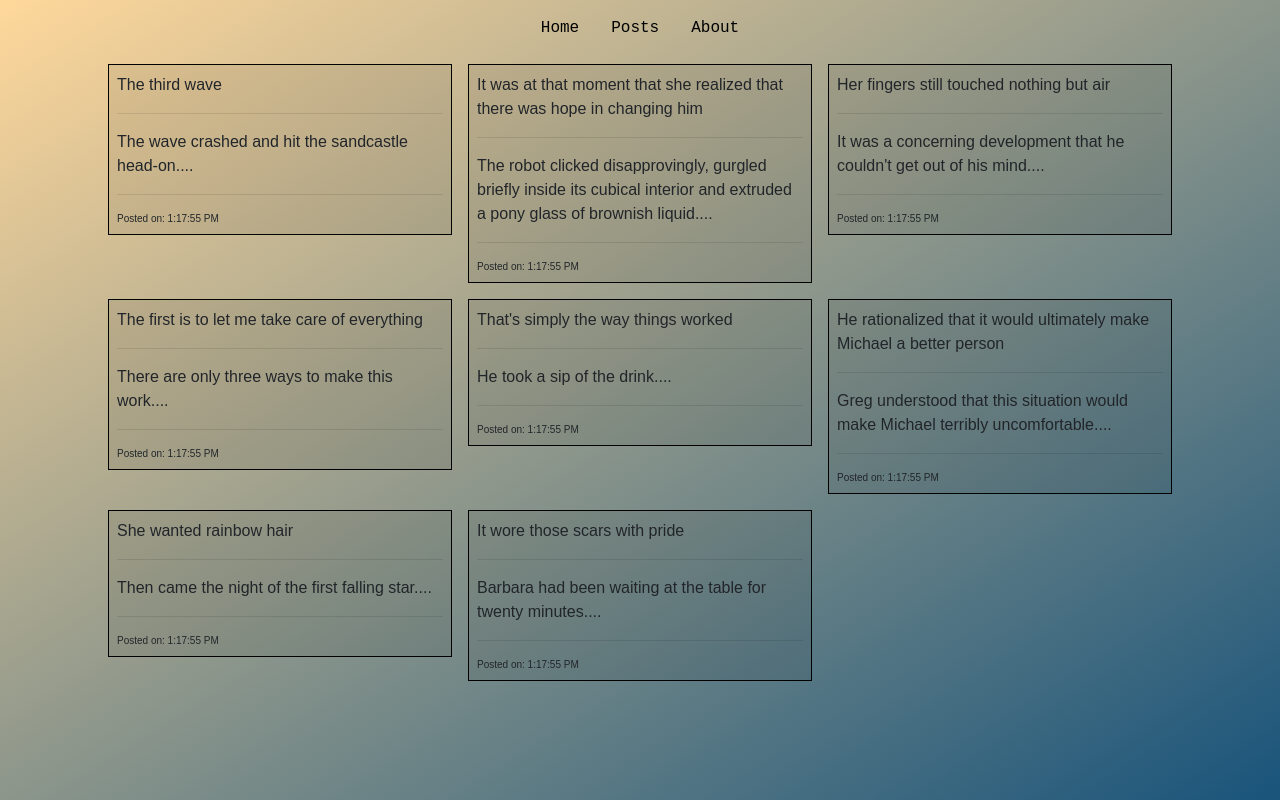
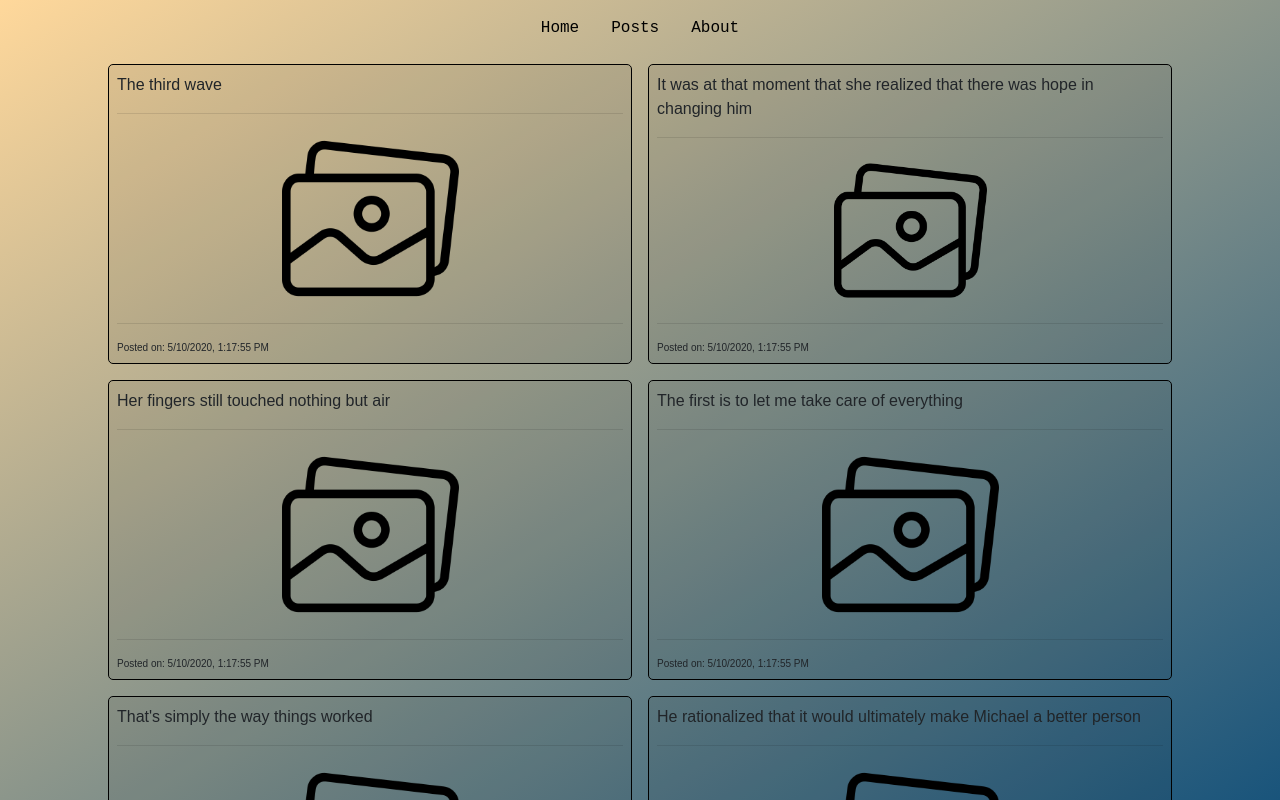
Before and after one commit to phuctv95/phuctv95.github.io, an Angular app: page / in a window 1280 px wide. Shown: the top 800 px of the page. Built offline with nearby package versions, Linux system fonts and the light colour scheme.

Commit message:
update posts layout, ui

```diff
--- a/src/app/model/post.ts
+++ b/src/app/model/post.ts
@@ -2,7 +2,7 @@ export interface Post {
     id: number;
     title: string;
     body: string;
-    summary: string;
+    thumbnail: string;
     createdDate: Date;
     modifiedDate: Date;
 }
--- a/src/app/posts/posts/posts.component.html
+++ b/src/app/posts/posts/posts.component.html
@@ -1,12 +1,18 @@
 <div class="container">
     <div class="row no-gutters">
-        <div class="col-12 col-sm-6 col-md-4" *ngFor="let post of posts">
-            <div class="post">
-                <div class="title">{{post.title}}</div>
-                <hr>
-                <div class="summary">{{post.summary}}</div>
-                <hr>
-                <div class="date">Posted on: {{post.createdDate ? post.createdDate.toLocaleTimeString() : ''}}</div>
+        <div class="col-12 col-sm-6" *ngFor="let post of posts">
+            <div class="post d-flex flex-column">
+                <div class="title">
+                    {{post.title}}
+                    <hr>
+                </div>
+                <div class="thumbnail d-flex justify-content-center align-items-center">
+                    <img src="{{post.thumbnail}}" alt="Post thumbnail">
+                </div>
+                <div class="date mt-auto">
+                    <hr>
+                    Posted on: {{post.createdDate ? post.createdDate.toLocaleString() : ''}}
+                </div>
             </div>
         </div>
     </div>
--- a/src/app/posts/posts/posts.component.less
+++ b/src/app/posts/posts/posts.component.less
@@ -1,9 +1,20 @@
 .post {
     border: 1px solid black;
+    border-radius: 5px;
     margin: 0.5rem;
     background-color: #00000011;
     cursor: pointer;
     padding: 0.5rem;
+    height: 300px;
+    transition: box-shadow 0.3s;
+
+    > .thumbnail {
+        height: 100%;
+        overflow: hidden;
+        > img {
+            height: 100%;
+        }
+    }
 
     > .date {
         font-size: x-small;
@@ -11,5 +22,5 @@
 }
 
 .post:hover {
-    border-color: white;
+    box-shadow: 0 0.3rem 0.5rem 0 rgba(0, 0, 0, 0.3);
 }
--- a/src/app/posts/posts/posts.component.ts
+++ b/src/app/posts/posts/posts.component.ts
@@ -24,7 +24,7 @@ export class PostsComponent implements OnInit {
 
   initPostSummaries(posts: Post[]): void {
     posts.forEach(p => {
-      p.summary = p.body.substring(0, p.body.indexOf('.') + 1) + '...';
+      p.thumbnail = '/assets/imgs/photo.png';
       p.createdDate = new Date();
     });
   }
```
Also changed, not shown: src/assets/imgs/photo.png (added).
